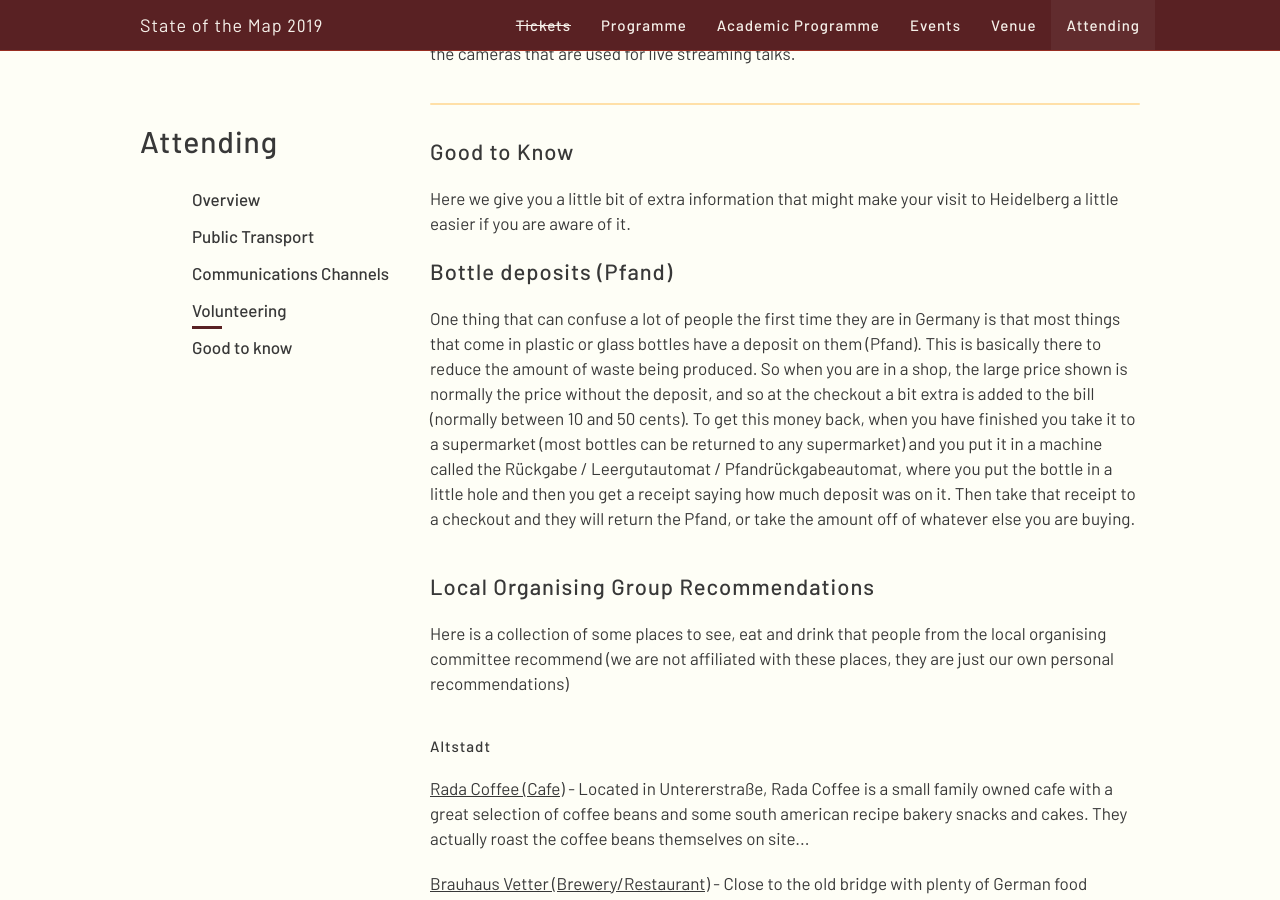
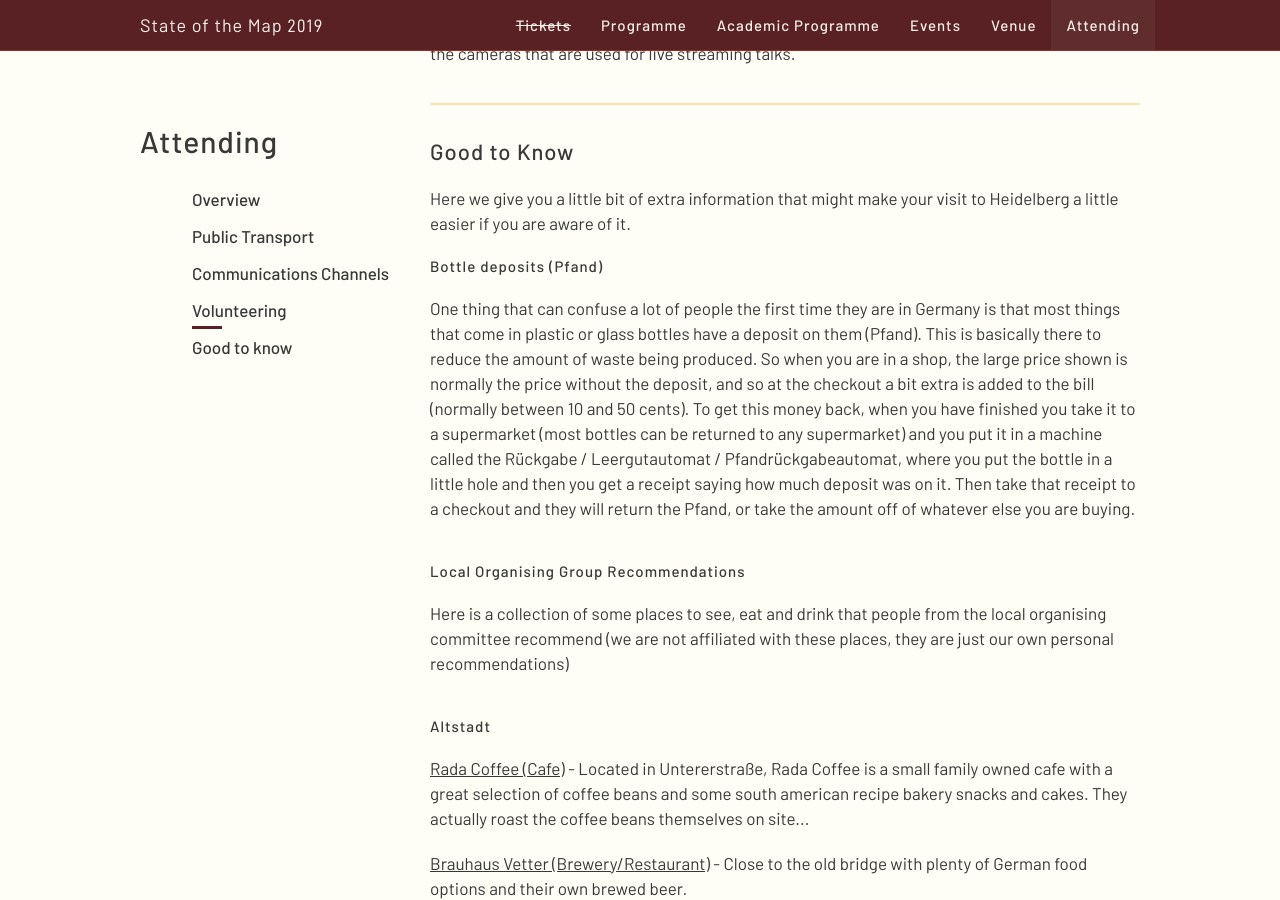
Before and after one commit to openstreetmap/stateofthemap-2019, a Jekyll site: the page built from attending/index.html, in a window 1280 px wide and 900 px high, scrolled down 4296 px. Built offline with Jekyll 4.4.1, drawn with Linux system fonts in a browser that asks for light colours.

Commit message:
fix indentation and level of headings (h2 → h3)

```diff
--- a/attending/index.html
+++ b/attending/index.html
@@ -80,11 +80,11 @@ headings: "overview,public-transport,communications,volunteering,good-to-know"
       </div>
 
       <div class='space-bottom4 clearfix'>
-        <h2 class='space-bottom' id='pfand' title="Deposits (Pfand)">Bottle deposits (Pfand)</h2>
+        <h3 class='space-bottom' id='pfand' title="Deposits (Pfand)">Bottle deposits (Pfand)</h3>
         <p>One thing that can confuse a lot of people the first time they are in Germany is that most things that come in plastic or glass bottles have a deposit on them (Pfand). This is basically there to reduce the amount of waste being produced. So when you are in a shop, the large price shown is normally the price without the deposit, and so at the checkout a bit extra is added to the bill (normally between 10 and 50 cents). To get this money back, when you have finished you take it to a supermarket (most bottles can be returned to any supermarket) and you put it in a machine called the Rückgabe / Leergutautomat / Pfandrückgabeautomat, where you put the bottle in a little hole and then you get a receipt saying how much deposit was on it. Then take that receipt to a checkout and they will return the Pfand, or take the amount off of whatever else you are buying.</p>
       </div>
       <div class='space-bottom4 clearfix'>
-        <h2 class='space-bottom' id='recommendations'>Local Organising Group Recommendations</h2>
+        <h3 class='space-bottom' id='recommendations'>Local Organising Group Recommendations</h3>
         <p>Here is a collection of some places to see, eat and drink that people from the local organising committee recommend (we are not affiliated with these places, they are just our own personal recommendations)</p>
         <h3>Altstadt</h3>
         <p><span class='name'><a href="https://osm.org/go/0DwaFh8kP?m=" target="_blank">Rada Coffee (Cafe)</a></span> - Located in Untererstraße, Rada Coffee is a small family owned cafe with a great selection of coffee beans and some south american recipe bakery snacks and cakes. They actually roast the coffee beans themselves on site...</p>
@@ -102,7 +102,7 @@ headings: "overview,public-transport,communications,volunteering,good-to-know"
         <p><span class='name'><a href="https://osm.org/go/0DwY8lO_d--?m=" target="_blank">Zum Ritter (Pub/Restaurant)</a></span> - Bulgarian food in a rustic German setting.</p>
       </div>
       <div class='space-bottom4 clearfix'>
-        <h2 class='space-bottom' id='useful-phrases'>Useful Phrases</h2>
+        <h3 class='space-bottom' id='useful-phrases'>Useful Phrases</h3>
             <p>In and around Heidelberg, you shouldn't struggle to communicate as a large proportion of locals have good English skills. Just in case though, here are some phrases that might be useful during your visit:</p>
             <div class='col12 clearfix contain translation-table'>
               <div class='col6 clearfix contain space-bottom2'>
```
Lines whose indentation alone changed are shown as unchanged.
